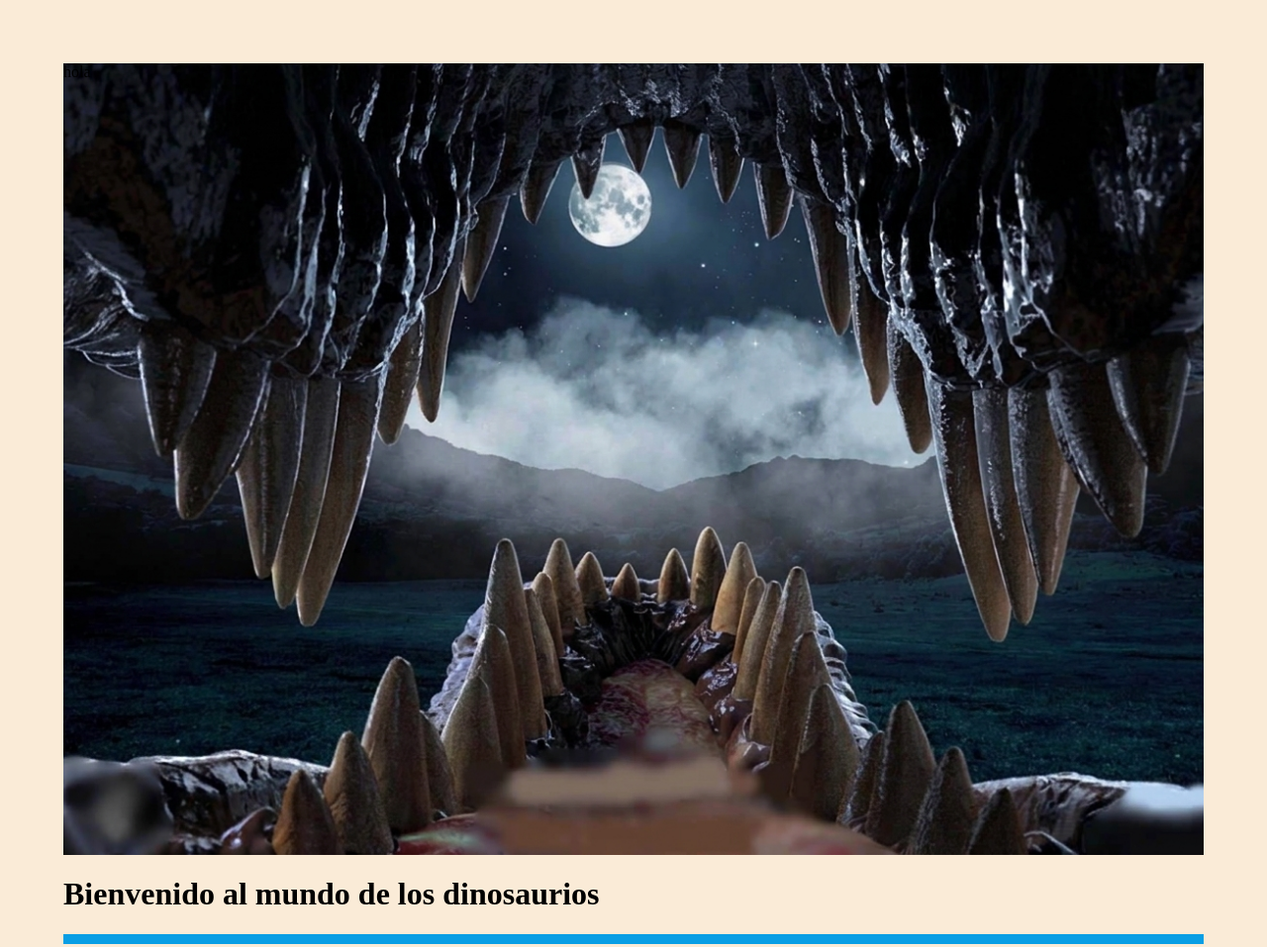
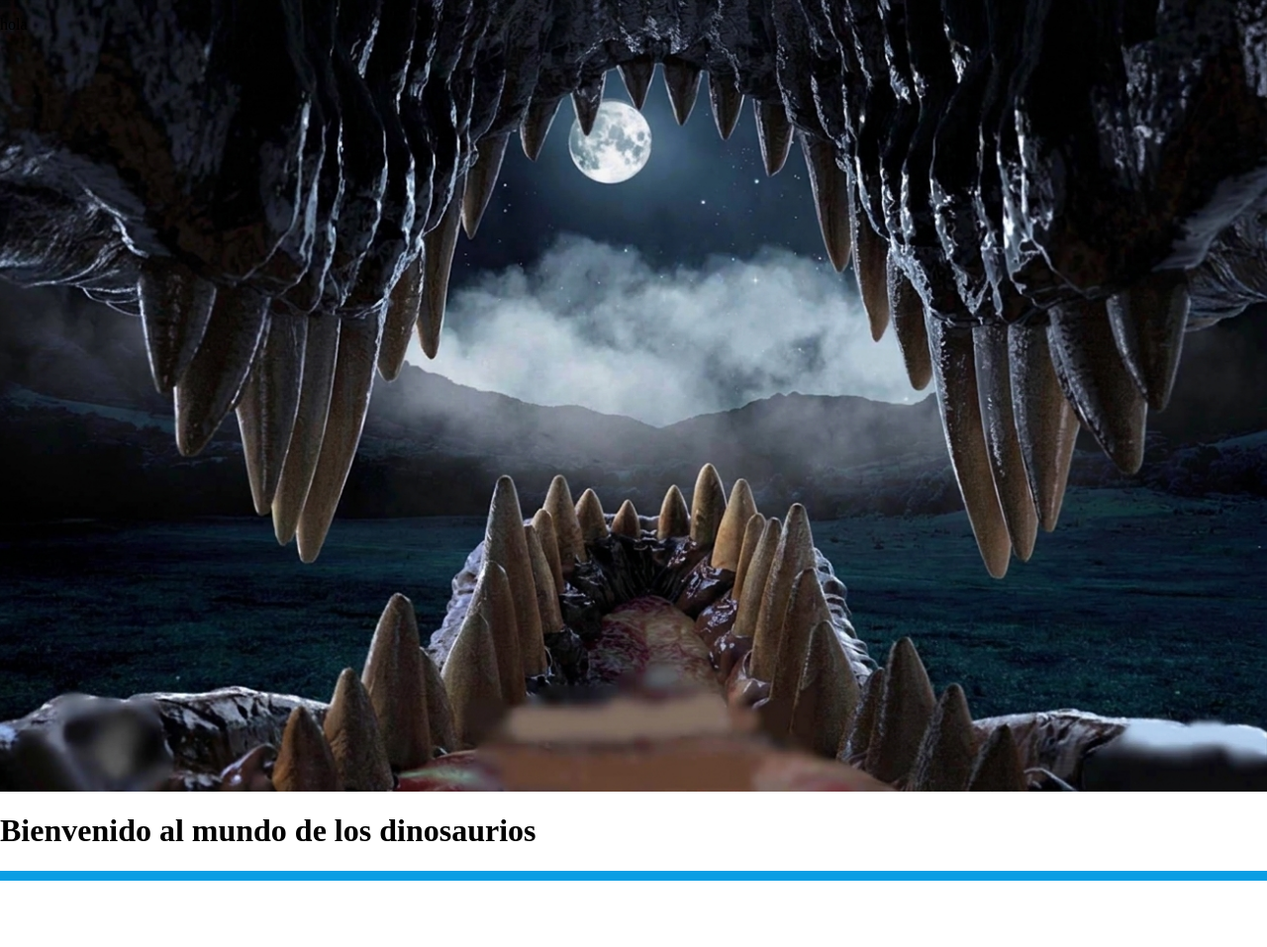
Before and after one commit to HugooCD/DinoWeb, a plain HTML site: page index.html in a window 1280 px wide. Shown: the whole page at 99% size. After the commit the page ends 898 px from the top, so only its background shows below. Drawn offline with Linux system fonts and the light colour scheme.

Commit message:
fondo bien

```diff
--- a/estilo.css
+++ b/estilo.css
@@ -1,4 +1,5 @@
 #portada {
+    display: flow-root;
     min-height: 100vh;
     background-image: url("fondo.jpg");
     background-position: center;
@@ -7,12 +8,11 @@
 }
 
 body {
-    background-color: antiquewhite;
-    margin: 5%;
+    margin: 0;
 }
 
 #primera_lina{
    border: none;
-  height: 10px;
-  background-color: #099ee4;
+   height: 10px;
+   background-color: #099ee4;
 }
--- a/index.html
+++ b/index.html
@@ -12,9 +12,8 @@
 
 
     <h1>Bienvenido al mundo de los dinosaurios</h1>
-<hr id="primera_lina">
 
-
+    <hr id="primera_lina">
 
 </body>
 </html>
```
Also changed, not shown: Gemini_Generated_Image_5tts0j5tts0j5tts.jpg (deleted).
